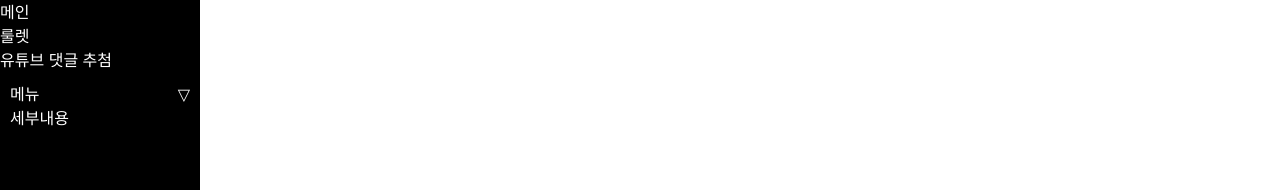
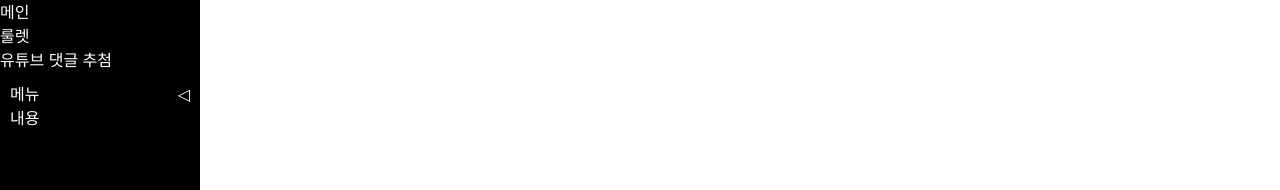
Before and after one commit to loevray/loevray-s-lab, a Next.js app: page / in a window 1280 px wide. Shown: the top 190 px of the page. Built offline with nearby package versions, Linux system fonts and the light colour scheme.

Commit message:
Refactor: compound pattern accordion component

```diff
--- a/src/app/ui/Navigation.tsx
+++ b/src/app/ui/Navigation.tsx
@@ -54,7 +54,10 @@ const Navigation = () => {
           </li>
         ))}
       </ul>
-      <Accordion defaultExpanded={true} />
+      <Accordion defaultExpanded={true}>
+        <Accordion.Summary>메뉴</Accordion.Summary>
+        <Accordion.Content>내용</Accordion.Content>
+      </Accordion>
     </nav>
   );
 };
--- a/src/app/ui/common/accordion/Accordion.tsx
+++ b/src/app/ui/common/accordion/Accordion.tsx
@@ -1,26 +1,52 @@
+import { Container } from "postcss";
+import { SyntheticEvent } from "react";
+
 interface AccordionSummaryProps {
   children: React.ReactNode;
   icon?: React.ReactNode;
 }
-const AccordionSummary = ({ children, icon = "▽" }: AccordionSummaryProps) => (
+const AccordionSummary = ({ children, icon = "◁" }: AccordionSummaryProps) => (
   <summary className="cursor-pointer list-none flex justify-between">
     {children}
     <span>{icon}</span>
   </summary>
 );
 
-interface AccordionProps {
+interface AccordionSummaryProps {
+  children: React.ReactNode;
+}
+const AccrodionContent = ({ children }: AccordionSummaryProps) => (
+  <div>{children}</div>
+);
+
+interface AccordionContainerProps {
   defaultExpanded?: boolean;
-  onChange?: () => void;
+  children: React.ReactNode;
+  onChange?: (e: SyntheticEvent<HTMLDetailsElement>) => void;
 }
-const Accordion = ({ defaultExpanded = false, onChange }: AccordionProps) => {
+
+const AccordionContainer = ({
+  children,
+  defaultExpanded = false,
+  onChange,
+}: AccordionContainerProps) => {
   return (
-    <details className="text-white p-1" open={defaultExpanded}>
-      <AccordionSummary>메뉴</AccordionSummary>
-      <span>세부내용</span>
+    <details
+      className="text-white p-1"
+      open={defaultExpanded}
+      onToggle={(e) => {
+        onChange?.(e);
+        //context.provider에서 icon에대한 ref를 가져와서 회전시켜준다
+      }}
+    >
+      {children}
     </details>
   );
 };
+const Accordion = Object.assign(AccordionContainer, {
+  Summary: AccordionSummary,
+  Content: AccrodionContent,
+});
 
 /*
   1. 제어-비제어 컴포넌트가 가능해야한다.
```
